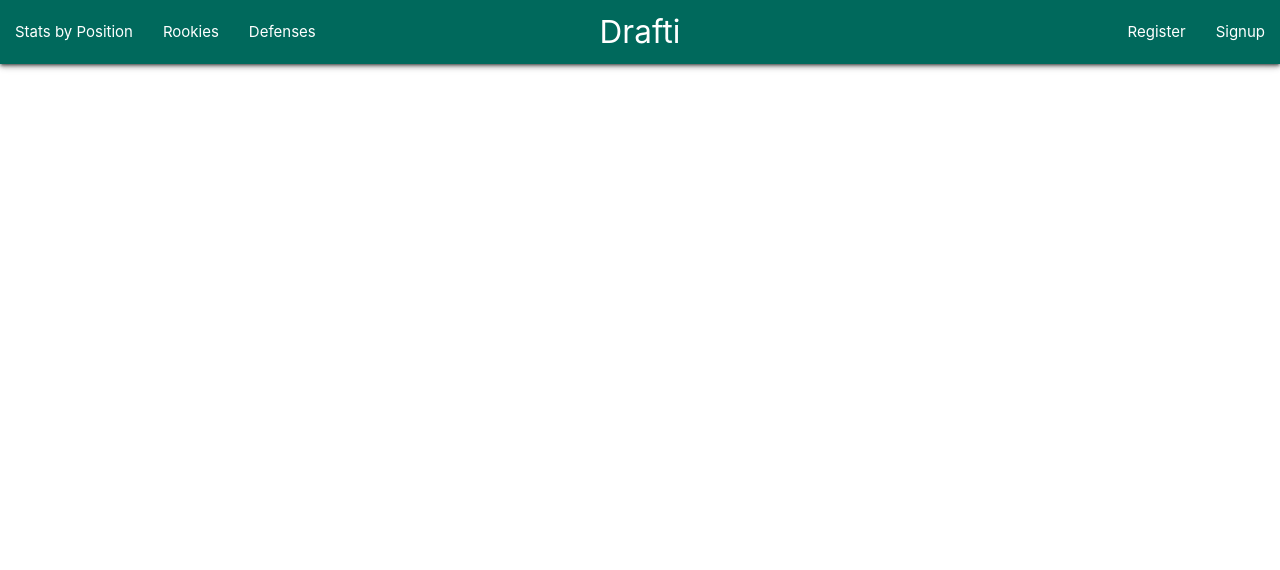
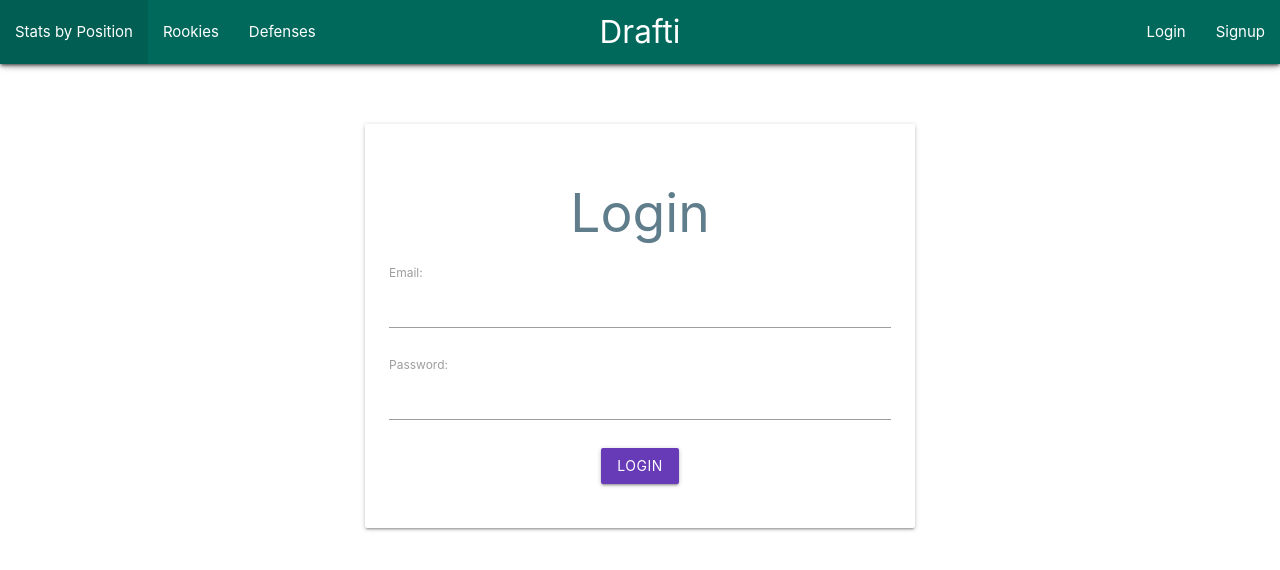
Before and after one commit to APrascak/Drafti, a Vue app in the folder drafti/: page /#/Login in a window 1280 px wide. Shown: the top 570 px of the page. Built offline with nearby package versions, Linux system fonts and the light colour scheme; no server answers.

Commit message:
Added navbar profile routing

```diff
--- /dev/null
+++ b/drafti/src/components/auth/Login.vue
@@ -0,0 +1,62 @@
+<template>
+  <div class="center container login">
+    <form @submit.prevent="login" class="card-panel hoverable">
+      <h2 class="center blue-grey-text darken-4">Login</h2>
+      <div class="field">
+        <label for="email" class="left">Email:</label>
+        <input type="email" name="email" v-model="email">
+      </div>
+      <div class="field">
+        <label for="email" class="left">Password:</label>
+        <input type="password" name="password" v-model="password">
+      </div>
+      <p class="center red-text" v-if="feedback">{{ feedback }}</p>
+      <div class="field pulse">
+        <button class="btn deep-purple">Login</button>
+      </div>
+    </form>
+  </div>
+</template>
+
+<script type="text/javascript">
+  import db from '@/firebase/init'
+  import firebase from 'firebase'
+
+  export default {
+    name: 'Login',
+    data() {
+      return {
+        email: null,
+        password: null,
+        feedback: null
+      }
+    },
+    methods: {
+      login() {
+        if (this.email && this.password) {
+          firebase.auth().signInWithEmailAndPassword(this.email, this.password)
+          .then(cred => {
+            console.log(cred.user)
+            this.$router.push({ name: 'Home' })
+          })
+          .catch(err => {
+            this.feedback = err.message
+          })
+          this.feedback = null
+        } else {
+          this.feedback = 'Please fill in both fields.'
+        }
+      }
+    }
+  }
+</script>
+
+<style>
+  .login {
+    max-width: 550px;
+    margin-top: 60px;
+  }
+  .login .field {
+    margin-bottom: 20px;
+  }
+</style>
--- a/drafti/src/components/auth/Profile.vue
+++ b/drafti/src/components/auth/Profile.vue
@@ -1,6 +1,6 @@
 <template>
   <div class="profile">
-    <h2>This is the profile</h2>
+    <h2 class="center" v-if="user">This is the profile of {{ user.user_email }}</h2>
   </div>
 </template>
 
@@ -13,9 +13,28 @@
     name: 'Profile',
     data() {
       return {
-        profile: null,
+        user: null,
         feedback: null
       }
+    },
+    created() {
+      let ref = db.collection('users')
+
+      // Get the current user
+      ref.where('user_id', '==', firebase.auth().currentUser.uid).get()
+      .then(snapshot => {
+        snapshot.forEach(doc => {
+          this.user = doc.data(),
+          this.user.id = doc.id
+          console.log(this.user)
+        })
+      })
+
+      // ref.doc(this.$route.params.id).get()
+      // .then(user => {
+      //   this.user = user.data()
+      // })
+
     }
   }
 </script>
--- a/drafti/src/components/auth/Signup.vue
+++ b/drafti/src/components/auth/Signup.vue
@@ -58,7 +58,8 @@
                 ref.set({
                   user_id: cred.user.uid,
                   slug: this.slug,
-                  user_email: cred.user.email
+                  user_email: cred.user.email,
+                  username: this.username
                 })
               }).then(() => {
                 this.$router.push({ name: 'Home' })
--- a/drafti/src/components/constants/Navbar.vue
+++ b/drafti/src/components/constants/Navbar.vue
@@ -8,20 +8,42 @@
         <li><a href="#">Defenses</a></li>
       </ul>
       <ul id="nav-mobile" class="right">
-        <li><a href="#">Register</a></li>
-        <li><router-link :to="{ name: 'SignUp' }">Signup</router-link></li>
+        <li v-if="user"><router-link :to="{ name: 'ViewProfile', params: { id: user.uid }}">View Profile</router-link></li>
+        <li v-if="!user"><router-link :to="{ name: 'Login' }">Login</router-link></li>
+        <li v-if="!user"><router-link :to="{ name: 'SignUp' }">Signup</router-link></li>
+        <li v-if="user"><a @click="logout">Logout</a></li>
       </ul>
     </div>
   </nav>
 </template>
 
 <script>
+  import firebase from 'firebase'
+  import db from '@/firebase/init'
+
   export default {
     name: 'NavBar',
     data() {
       return {
-
+        user: null
       }
+    },
+    methods: {
+      logout() {
+        firebase.auth().signOut().then(() => {
+          this.$router.push({ name: 'Login' })
+        })
+      }
+    },
+    created() {
+      firebase.auth().onAuthStateChanged((user) => {
+        if (user) {
+          this.user = user
+          console.log(user)
+        } else {
+          this.user = null
+        }
+      })
     }
   }
 </script>
--- a/drafti/src/router/index.js
+++ b/drafti/src/router/index.js
@@ -4,11 +4,13 @@ import Landing from '@/components/Landing'
 import MockDraft from '@/components/MockDraft'
 import Home from '@/components/Home'
 import SignUp from '@/components/auth/Signup'
+import Login from '@/components/auth/Login'
 import ViewProfile from '@/components/auth/Profile'
+import firebase from 'firebase'
 
 Vue.use(Router)
 
-export default new Router({
+const router = new Router({
   routes: [
     {
       path: '/',
@@ -26,9 +28,32 @@ export default new Router({
       component: SignUp
     },
     {
-      path: '/ViewProfile',
+      path: '/ViewProfile/:id',
       name: 'ViewProfile',
-      component: ViewProfile
+      component: ViewProfile,
+      meta: {
+        requiresAuth: true,
+      }
+    },
+    {
+      path: '/Login',
+      name: 'Login',
+      component: Login
     }
   ]
 })
+
+router.beforeEach((to, from, next) => {
+  if (to.matched.some(rec => rec.meta.requiresAuth)) {
+    let user = firebase.auth().currentUser
+    if (user) {
+      next()
+    } else {
+      next({ name: 'Login' })
+    }
+  } else {
+    next()
+  }
+})
+
+export default router
```
